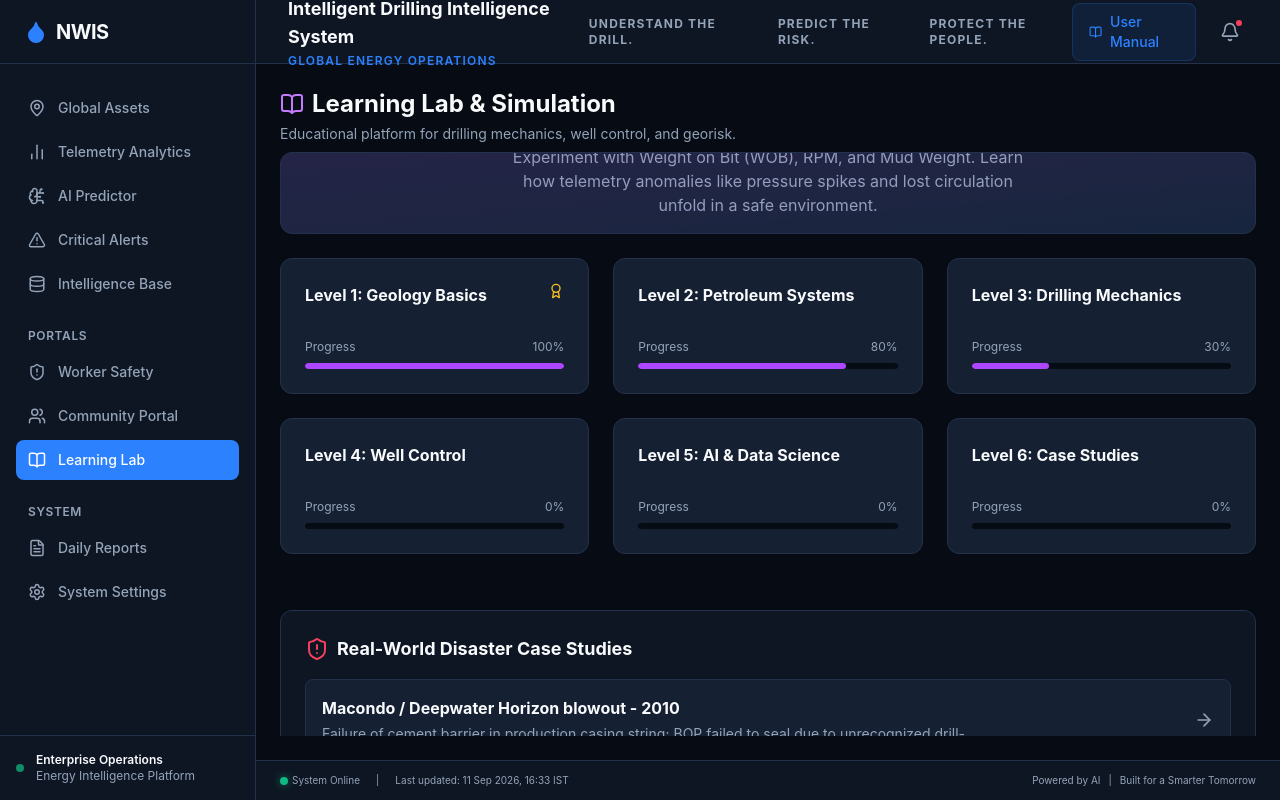
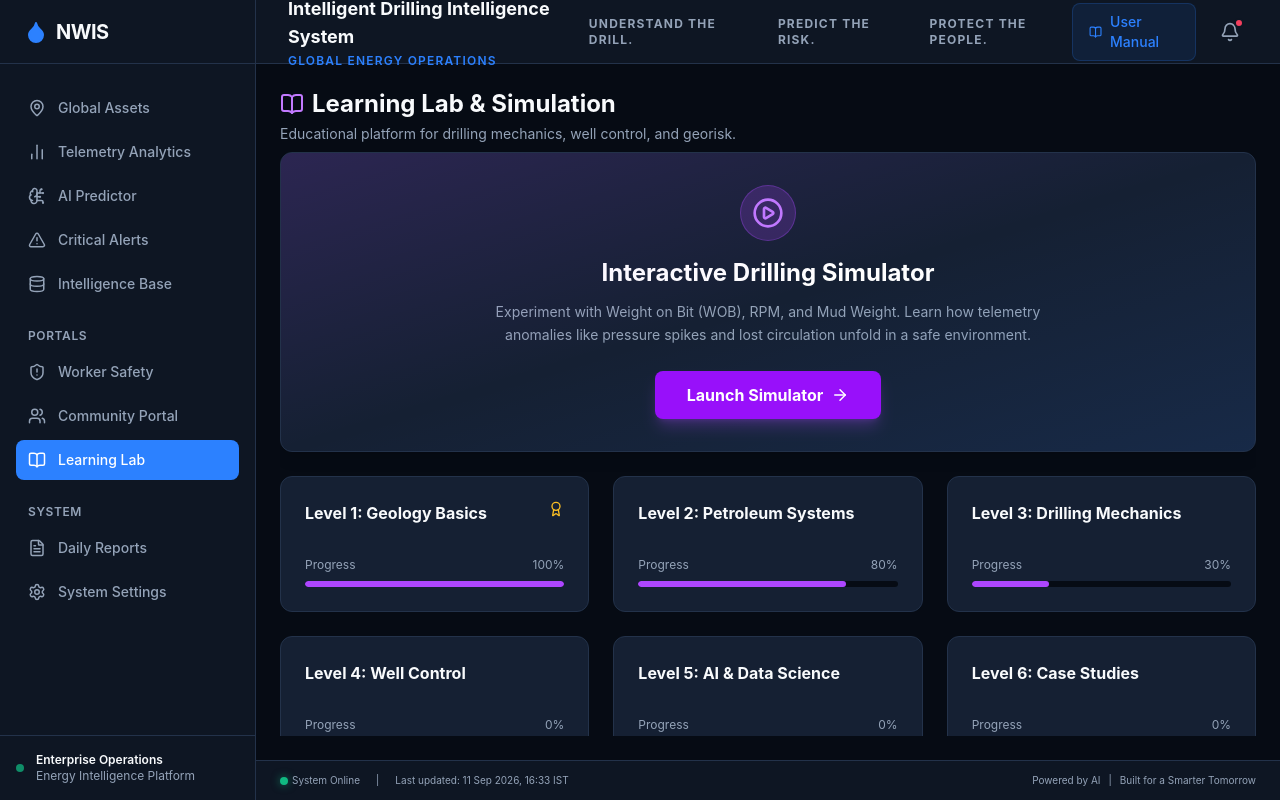
Before and after one commit to aravindshankarselvaganesh-lang/syntax-finder-codeflux, a React (Vite) app in the folder frontend/: page /learning in a window 1280 px wide. Built offline with nearby package versions, Linux system fonts and the light colour scheme.

Commit message:
Fix UI clipping and styling for the Interactive Drilling Simulator Hero card

```diff
--- a/frontend/src/pages/LearningLab.jsx
+++ b/frontend/src/pages/LearningLab.jsx
@@ -25,14 +25,18 @@ export default function LearningLab() {
       </div>
 
       {/* Simulator Hero */}
-      <div className="bg-bgCard border border-borderC rounded-xl p-10 flex flex-col items-center justify-center text-center relative overflow-hidden">
-        <div className="absolute inset-0 bg-gradient-to-br from-purple-500/10 to-brandBlue/5 pointer-events-none"></div>
-        <PlayCircle className="text-purple-400 mb-4" size={48} />
-        <h3 className="text-2xl font-bold mb-2">Interactive Drilling Simulator</h3>
-        <p className="text-textMuted max-w-lg mb-8">Experiment with Weight on Bit (WOB), RPM, and Mud Weight. Learn how telemetry anomalies like pressure spikes and lost circulation unfold in a safe environment.</p>
+      <div className="bg-bgCard border border-borderC rounded-xl p-8 flex flex-col items-center text-center relative overflow-hidden shrink-0 shadow-lg">
+        <div className="absolute inset-0 bg-gradient-to-br from-purple-500/15 via-transparent to-brandBlue/10 pointer-events-none"></div>
+        <div className="w-14 h-14 rounded-full bg-purple-500/20 border border-purple-500/30 flex items-center justify-center mb-4 shrink-0">
+          <PlayCircle className="text-purple-400" size={32} />
+        </div>
+        <h3 className="text-2xl font-bold text-white mb-3">Interactive Drilling Simulator</h3>
+        <p className="text-textMuted max-w-xl text-sm mb-6 leading-relaxed">
+          Experiment with Weight on Bit (WOB), RPM, and Mud Weight. Learn how telemetry anomalies like pressure spikes and lost circulation unfold in a safe environment.
+        </p>
         <button
           onClick={() => setActiveView('simulator')}
-          className="bg-purple-500 hover:bg-purple-600 text-white font-bold py-3 px-8 rounded-lg shadow-[0_0_15px_rgba(168,85,247,0.4)] transition-all flex items-center gap-2"
+          className="bg-purple-600 hover:bg-purple-500 text-white font-bold py-3 px-8 rounded-lg shadow-lg shadow-purple-500/25 transition-all flex items-center gap-2 cursor-pointer z-10"
         >
           Launch Simulator <ArrowRight size={18} />
         </button>
```
